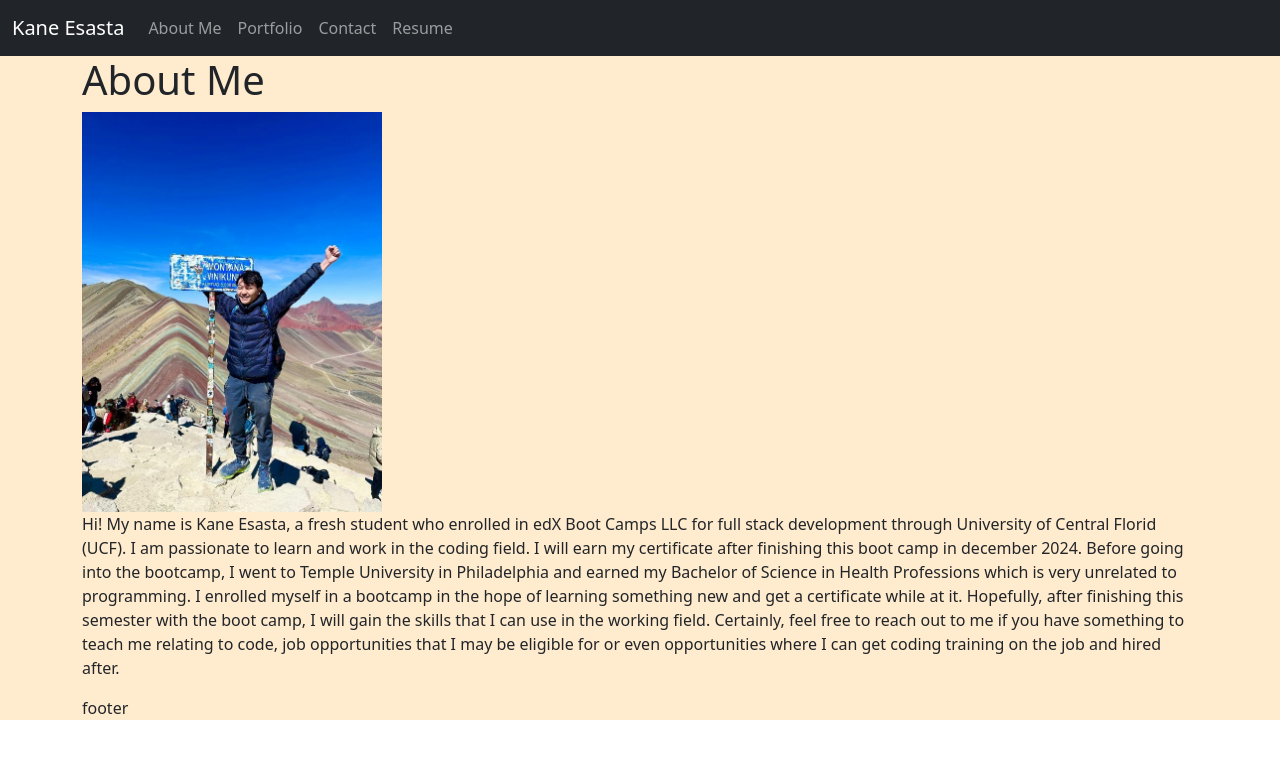
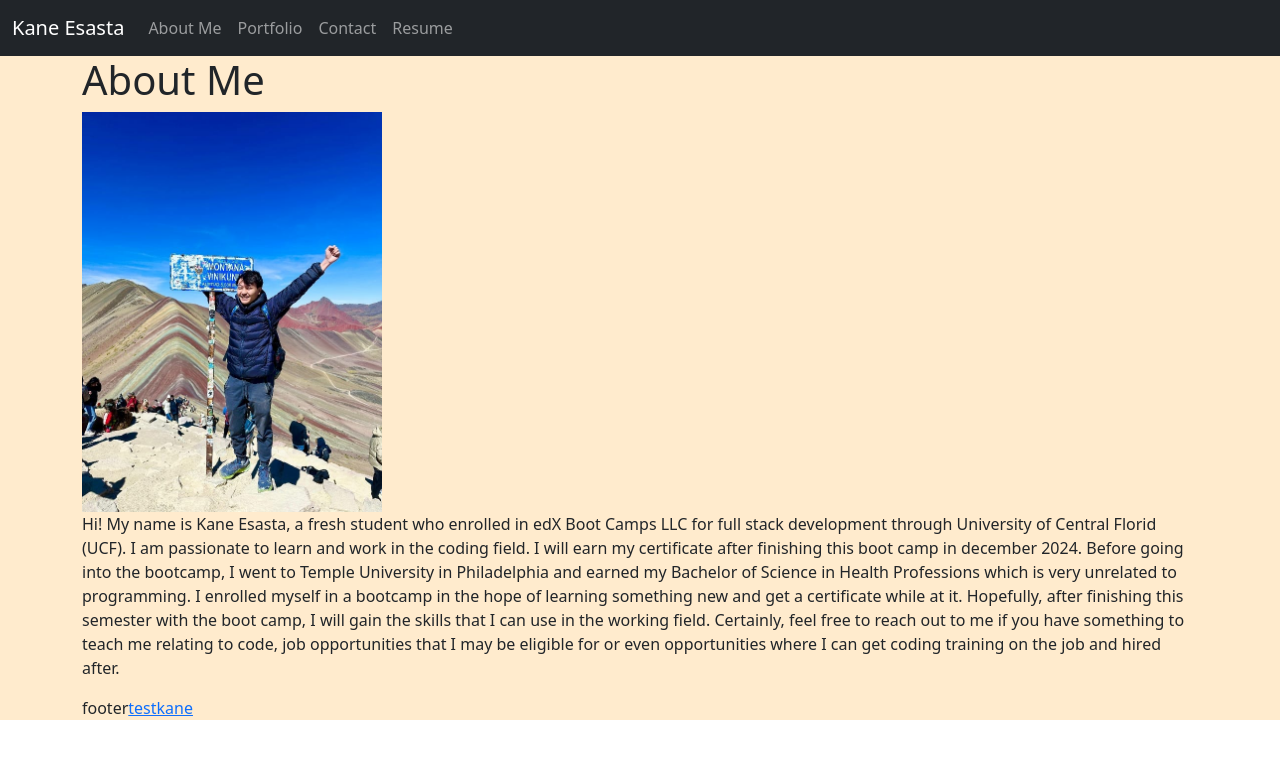
Before and after one commit to kaneganteng/K-react-portofolio, a React (Vite) app in the folder K-react-portofolio/: page / in a window 1280 px wide. Shown: the top 758 px of the page. Built offline with nearby package versions, Linux system fonts and the light colour scheme.

Commit message:
changed footer file name to kakier

```diff
--- a/K-react-portofolio/src/App.jsx
+++ b/K-react-portofolio/src/App.jsx
@@ -2,7 +2,7 @@
 import { Outlet } from 'react-router-dom';
 // import './App.css'
 import Header from './components/header';
-import Footer from './components/Footer';
+import Footer from './components/kakier';
 
 function App() {
 
--- a/K-react-portofolio/src/components/Footer.jsx
+++ b/K-react-portofolio/src/components/kakier.jsx
@@ -4,9 +4,9 @@ const Footer = () => {
   return (
     <footer className="container">
       footer
-      {/* <a href="https://github.com/kaneganteng" target="_blank" rel="noopener nooreferrer"><i className="fa-brands fa-github" /></a>
+      <a href="https://github.com/kaneganteng" target="_blank" rel="noopener nooreferrer"><i className="fa-brands fa-github" /></a>
       <a href="https://www.linkedin.com/in/kane-esasta-a03a282b2/" target="_blank" rel="noopener noreferrer"><i className="fa-brands fa-linkedin"></i></a>
-      <a href="https://www.instagram.com/kane.esasta/" target="_blank" rel="noopener noreferrer"><i className="fa-brands fa-x-instagram"></i></a> */}
+      <a href="https://www.instagram.com/kane.esasta/" target="_blank" rel="noopener noreferrer"><i className="fa-brands fa-x-instagram"></i>testkane</a>
     </footer>
   )
 }
```
